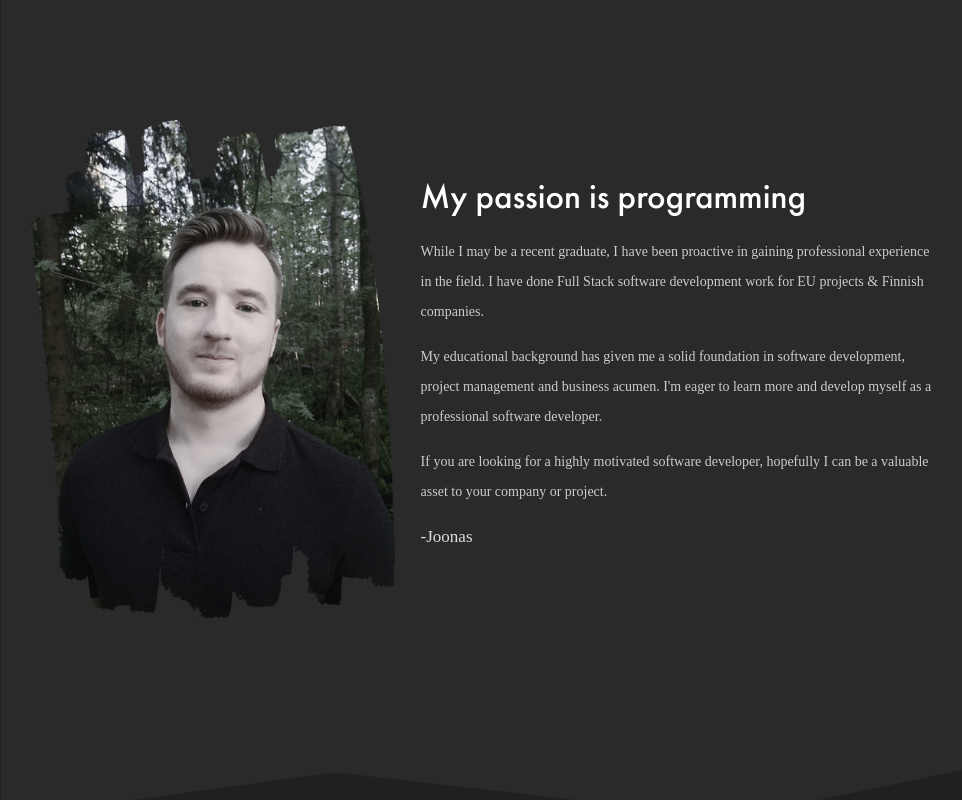
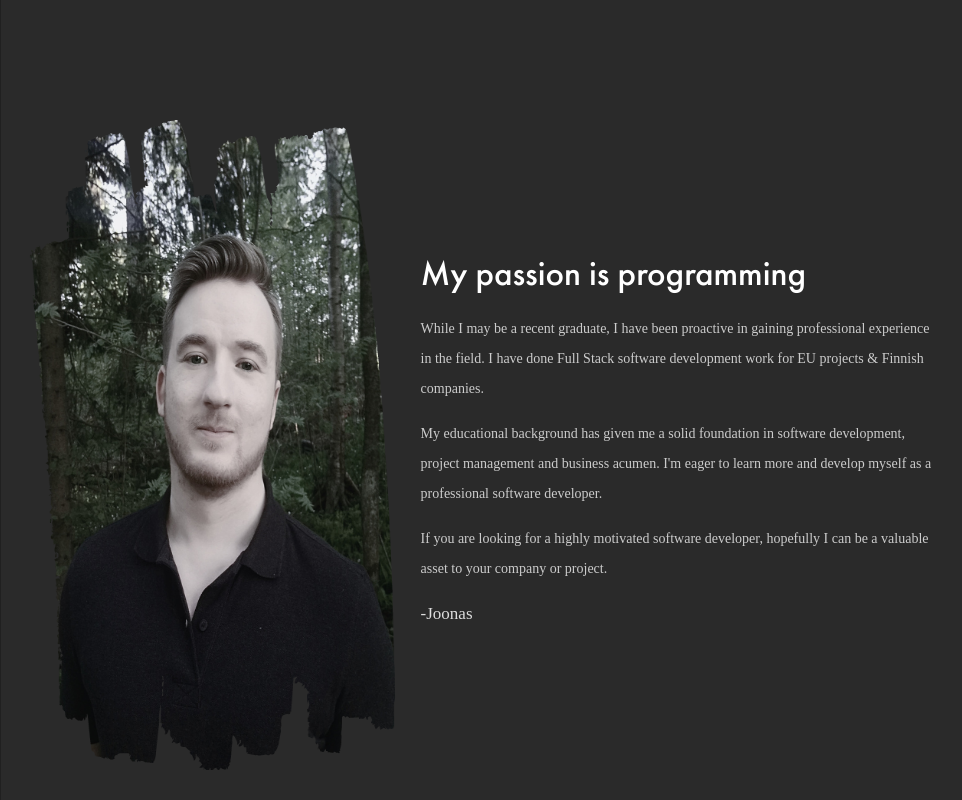
Before and after one commit to joonasstengard/portfolio, a Next.js app: page / in a window 1280 px wide. Shown: the part 880-1680 px from the top of the page, without its empty margins (299-1261 px from the left). Built offline with nearby package versions, Linux system fonts and the light colour scheme; a web font is replaced by a local one.

Commit message:
image import add

```diff
--- a/components/about/index.js
+++ b/components/about/index.js
@@ -1,5 +1,6 @@
 import React from 'react'
 import DefaultModal from '../AboutModal'
+import Image from 'next/image';
 
 
 const About = (props) => {
@@ -11,7 +12,13 @@ const About = (props) => {
                     <div className="col-lg-5 col-md-12 col-12">
                         <div className="tp-about-wrap">
                         <div className="tp-about-img">
-                            <img src="/images/aboutkuva.png" alt=""/>
+                            {/*<img src="/images/aboutkuva.png" alt=""/>*/}
+                            <Image
+                                src="/images/aboutkuva.png"
+                                alt="My Image"
+                                width={504}
+                                height={650}
+                            />
                         </div>
                         </div>
                     </div>
```
